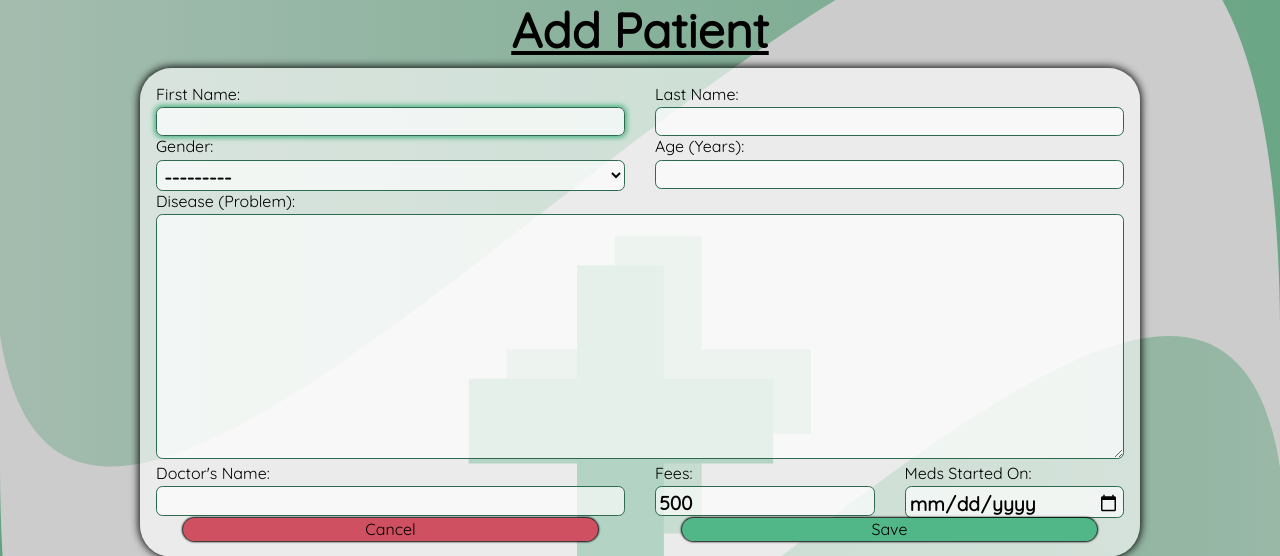
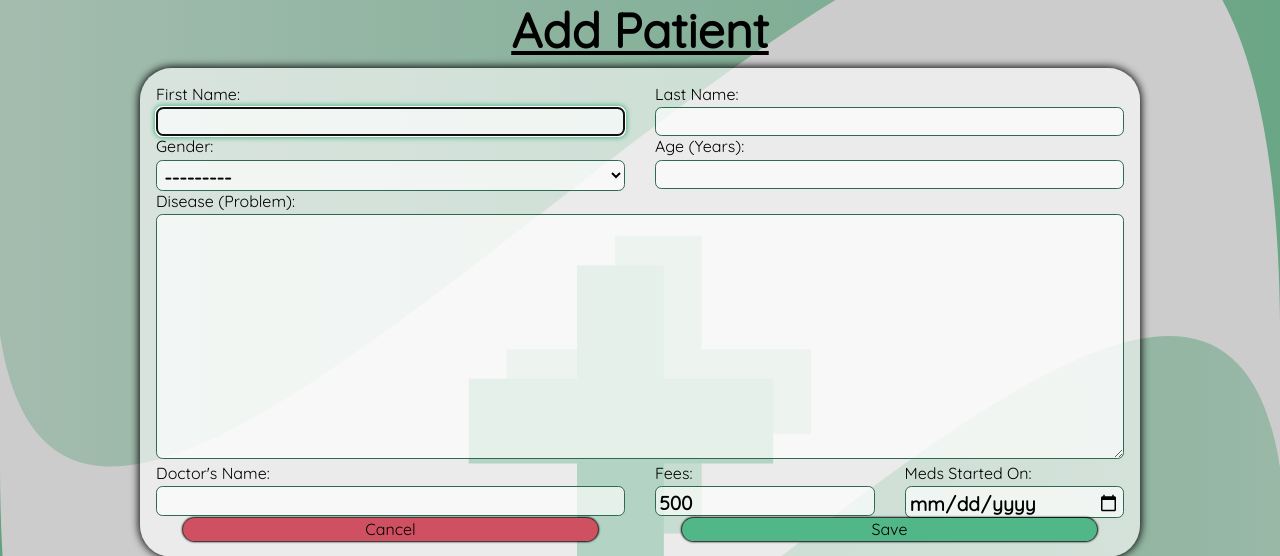
Before and after one commit to jontyparab/patient-manager, a Django app: page /add/ in a window 1280 px wide. Shown: the top 556 px of the page. Run offline with Django 3.2, Linux system fonts and the light colour scheme; parts of the project's set-up code (start-up, migrations or seed data) failed here and were passed over; some libraries are stand-ins or nearby versions.

Commit message:
Added outline to make it keyboard accessible

```diff
--- a/recordsManager/static/recordsManager/css/base.css
+++ b/recordsManager/static/recordsManager/css/base.css
@@ -44,7 +44,6 @@ a,input[type='submit']{
     padding-bottom: 0.1rem;
     border:none;
     border-radius: 1rem;
-    outline: none;
     box-shadow: 0px 0px 2px 1px var(--color12);
     transition: all 0.2s 0.2s;
 }
--- a/recordsManager/static/recordsManager/css/form.css
+++ b/recordsManager/static/recordsManager/css/form.css
@@ -29,7 +29,6 @@ input[type='date'],textarea,select{
     background-color: #ffffffaa;
     border: solid 1px var(--color4);
     border-radius: 0.4rem;
-    outline: none;
     font-size: 1.2rem;
 }
 input:focus, textarea:focus, select:focus{
```
